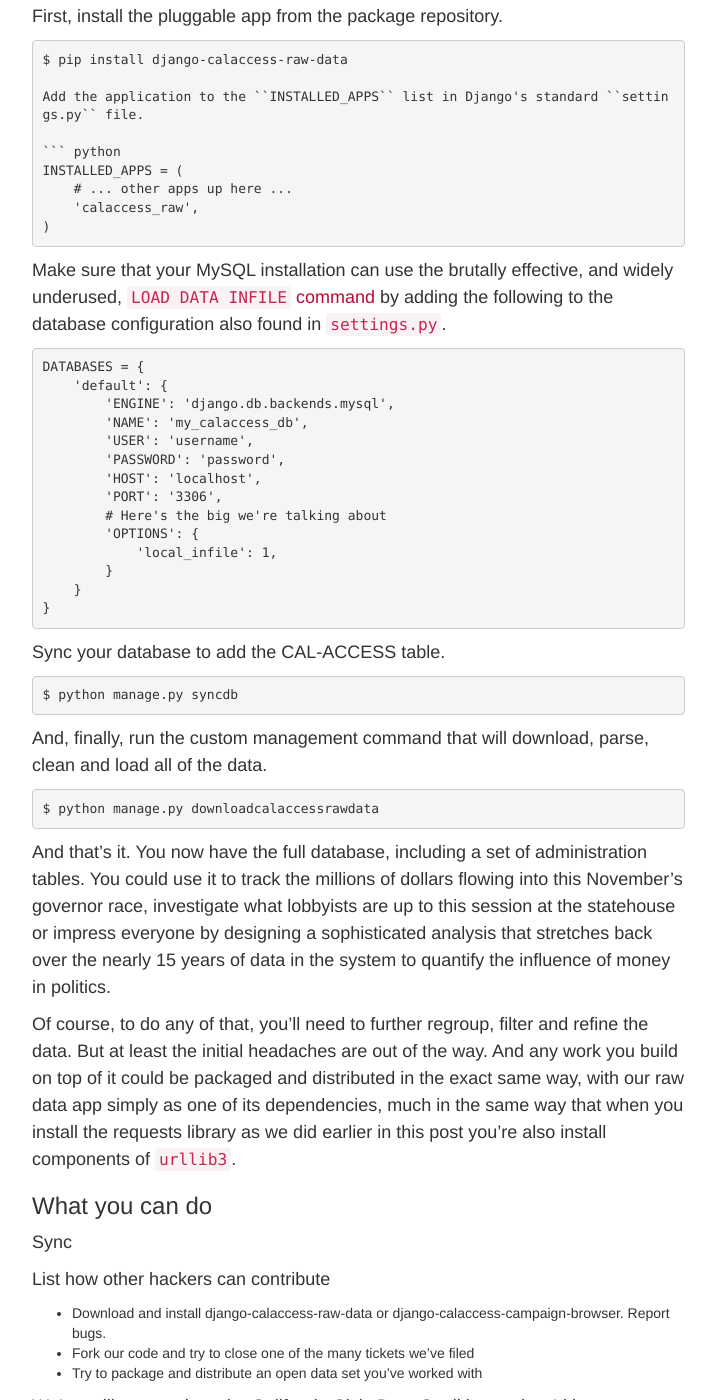
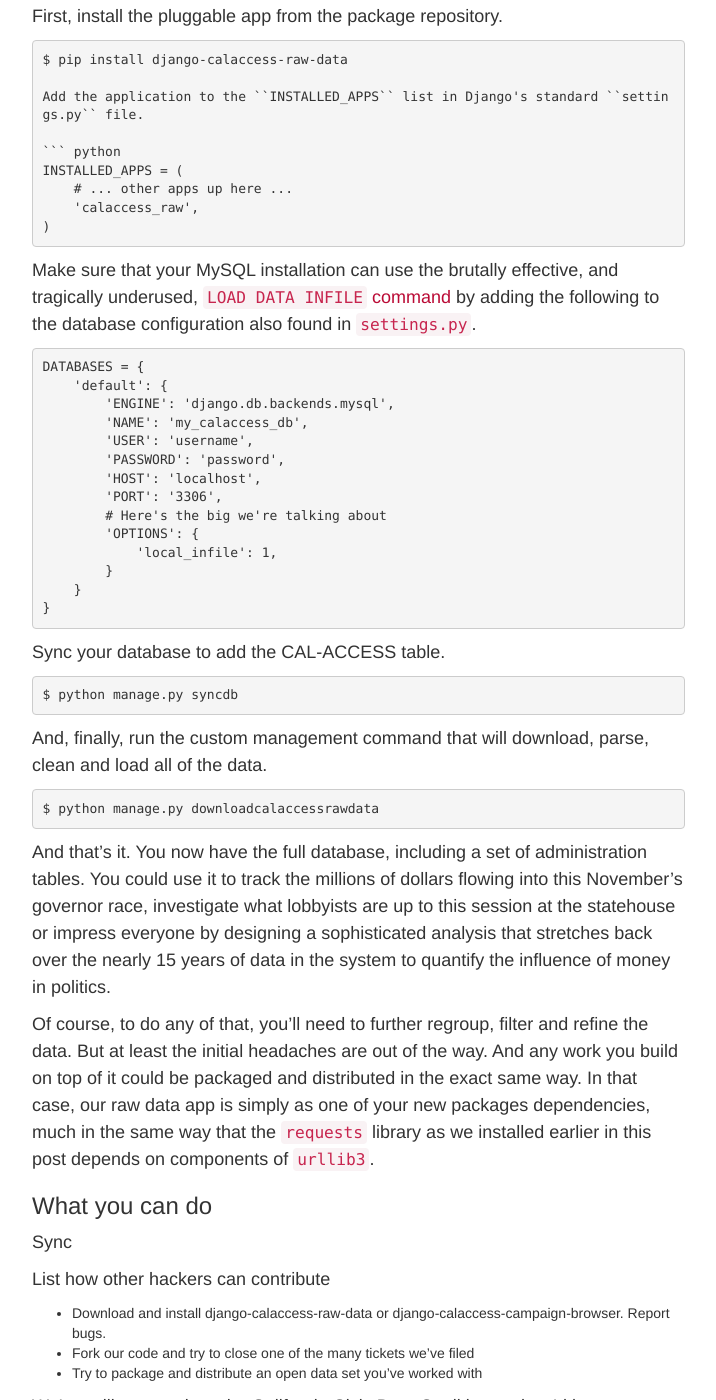
Before and after one commit to palewire/californiacivicdata.org, a Jekyll site: the page built from _posts/2015-01-01-pluggable-data.markdown, in a window 1280 px wide and 1400 px high, scrolled down 2771 px. Shown: the whole window, without its empty margins (38-754 px from the left). Built offline with Jekyll 4.4.1, drawn with Linux system fonts in a browser that asks for light colours.

Commit message:
Updated 2015-01-01-pluggable-data.markdown

````diff
--- a/_posts/2015-01-01-pluggable-data.markdown
+++ b/_posts/2015-01-01-pluggable-data.markdown
@@ -82,7 +82,7 @@
 )
 ```
 
-Make sure that your MySQL installation can use the brutally effective, and widely underused, [``LOAD DATA INFILE`` command](http://dev.mysql.com/doc/refman/5.1/en/load-data.html) by adding the following to the database configuration also found in ``settings.py``.
+Make sure that your MySQL installation can use the brutally effective, and tragically underused, [``LOAD DATA INFILE`` command](http://dev.mysql.com/doc/refman/5.1/en/load-data.html) by adding the following to the database configuration also found in ``settings.py``.
 
 ``` python
 DATABASES = {
@@ -115,7 +115,9 @@
 
 And that's it. You now have the full database, including a set of administration tables. You could use it to track the millions of dollars flowing into this November's governor race, investigate what lobbyists are up to this session at the statehouse or impress everyone by designing a sophisticated analysis that stretches back over the nearly 15 years of data in the system to quantify the influence of money in politics.
 
-Of course, to do any of that, you'll need to further regroup, filter and refine the data. But at least the initial headaches are out of the way. And any work you build on top of it could be packaged and distributed in the exact same way, with our raw data app simply as one of its dependencies, much in the same way that when you install the requests library as we did earlier in this post you're also install components of [``urllib3``](http://urllib3.readthedocs.org/en/latest/).
+Of course, to do any of that, you'll need to further regroup, filter and refine the data. But at least the initial headaches are out of the way. And any work you build on top of it could be packaged and distributed in the exact same way. In that case, our raw data app is simply as one of your new packages dependencies, much in the same way that the ``requests`` library as we installed earlier in this post depends on components of [``urllib3``](http://urllib3.readthedocs.org/en/latest/).
+
+
 
 ### What you can do
 
````
